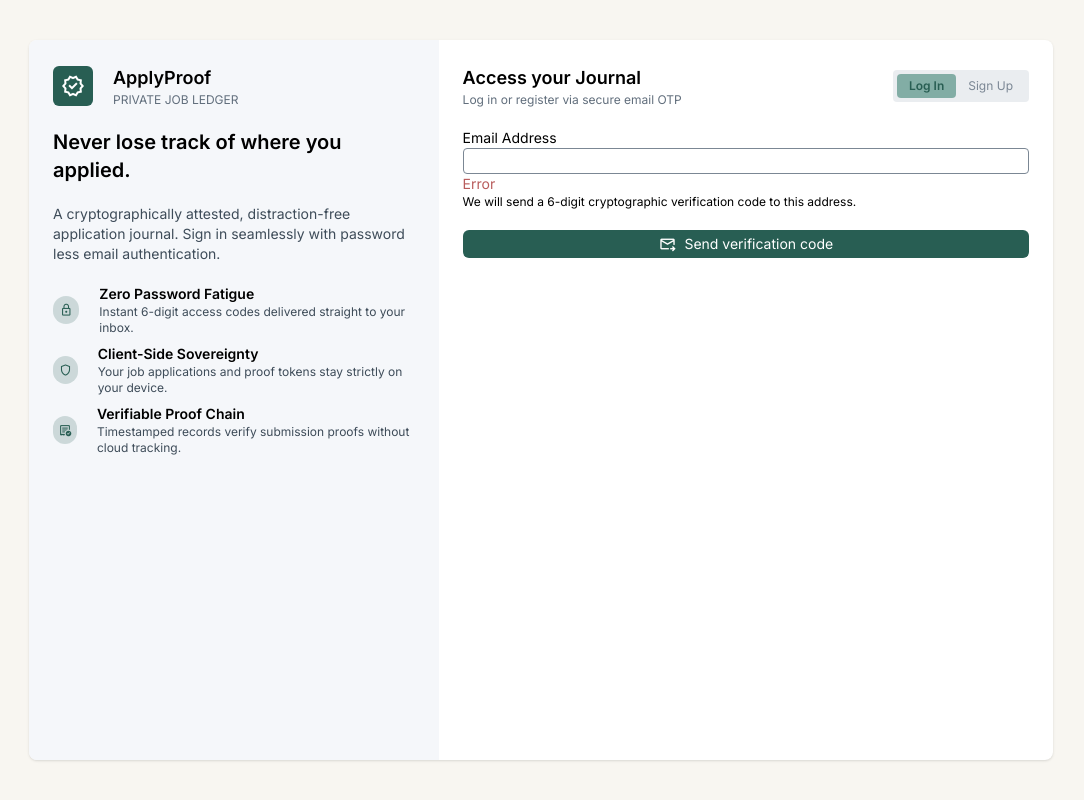
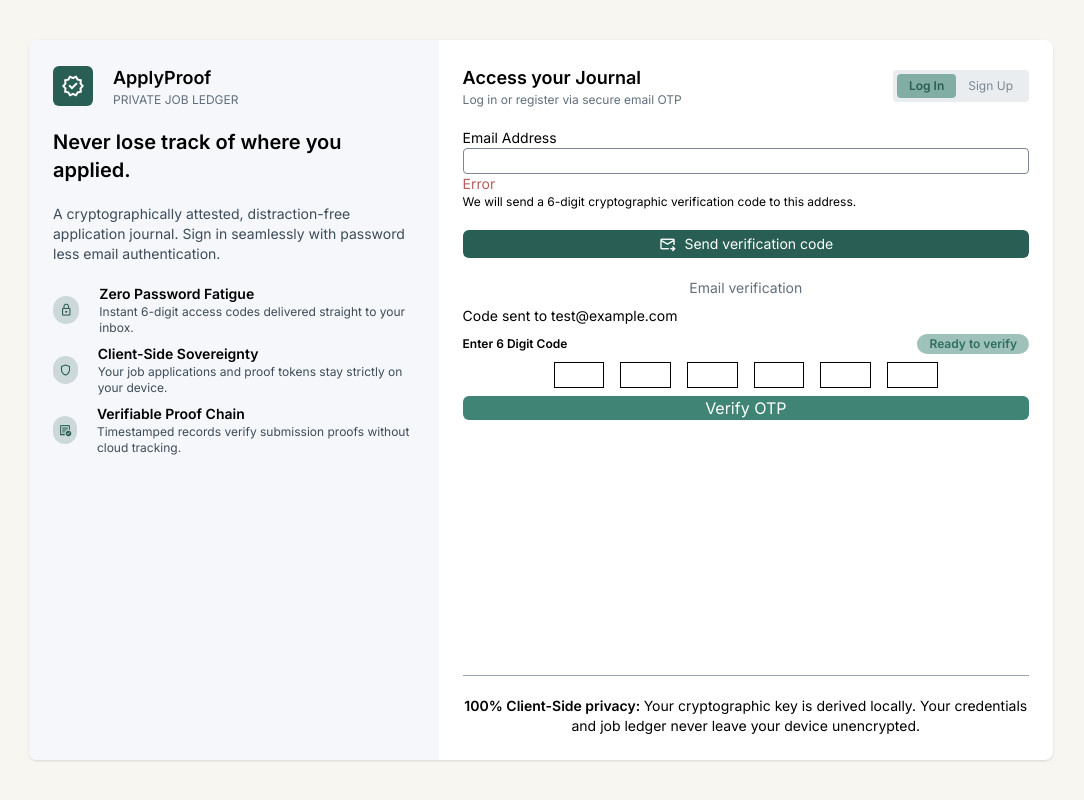
Before and after one commit to Khageswar-M/apply-proof, a React (Vite) app in the folder webApp/: page / in a window 1280 px wide. Shown: the whole page, without its empty margins (99-1183 px from the left). Built offline with nearby package versions, Linux system fonts and the light colour scheme.

Commit message:
login signup page implemented

```diff
--- a/webApp/src/components/screens/AuthScreen.jsx
+++ b/webApp/src/components/screens/AuthScreen.jsx
@@ -104,10 +104,41 @@ const AuthScreen = () => {
                                 </span>Send verification code
                             </button>
                         </div>
+
+                        <div className='verification-wrapper'>
+                            <span>Email verification</span>
+                            <div>Code sent to test@example.com</div>
+                            <div>
+                                <span>Enter 6 Digit Code</span>
+                                <span>Ready to verify</span>
+                            </div>
+                            <div>
+                                {
+                                    Array.from({length: 6}).map((index) => (
+                                        <input
+                                            key={index}
+                                            type="number"
+                                            max={9}
+                                            min={0}
+                                        />
+                                    ))
+                                }
+                            </div>
+
+                            <button>Verify OTP</button>
+                        </div>
                     </div>
 
 
-                    <div></div>
+                    <div className='right-section-bottom-container'>
+                        <hr />
+
+                        <p>
+                            <span>100% Client-Side privacy: </span>
+                            <span>Your cryptographic key is derived locally. Your credentials and job ledger never leave your device unencrypted.</span>
+                        </p>
+
+                    </div>
                 </section>
             </div>
         </div>
--- a/webApp/src/index.css
+++ b/webApp/src/index.css
@@ -612,6 +612,66 @@ body {
   @apply flex flex-wrap items-center justify-center gap-2 w-full text-sm bg-primary-700 text-white rounded-md
  }
 
+ .right-section-bottom-container {
+  @apply flex flex-col items-center gap-5 text-center
+ }
+
+ .right-section-bottom-container > hr:first-child {
+  @apply w-full text-neutral-300
+ }
+
+ .right-section-bottom-container > p:last-child {
+  @apply text-sm
+ }
+
+ .right-section-bottom-container > p:last-child > span:first-child {
+  @apply font-bold
+ }
+
+
+
+
+
+
+
+ .verification-wrapper {
+  @apply flex flex-col gap-2
+ }
+
+ .verification-wrapper > span:first-child {
+  @apply text-sm text-neutral-500 text-center
+ }
+
+ .verification-wrapper > div:nth-child(2) {
+  @apply text-sm text-start
+ }
+
+ .verification-wrapper > div:nth-child(3) {
+  @apply flex flex-row items-center justify-between text-xs
+ }
+
+ .verification-wrapper > div:nth-child(3) > span:first-child {
+  @apply font-bold
+ }
+
+ .verification-wrapper > div:nth-child(3) > span:last-child {
+  @apply font-bold text-primary-600 bg-primary-500/50 px-3 py-0.5 rounded-full
+ }
+
+ .verification-wrapper > div:nth-child(4) {
+  @apply flex flex-row items-center justify-between w-sm max-w-sm m-auto gap-4
+ }
+
+ .verification-wrapper > div:nth-child(4) > input {
+  @apply border w-full text-center
+ }
+
+ .verification-wrapper > button:last-child {
+  @apply bg-primary-500 text-white rounded-md cursor-pointer active:bg-primary-400
+ }
+
+
+
 
   /* SIGNUP PAGE STYLES */
 
```
